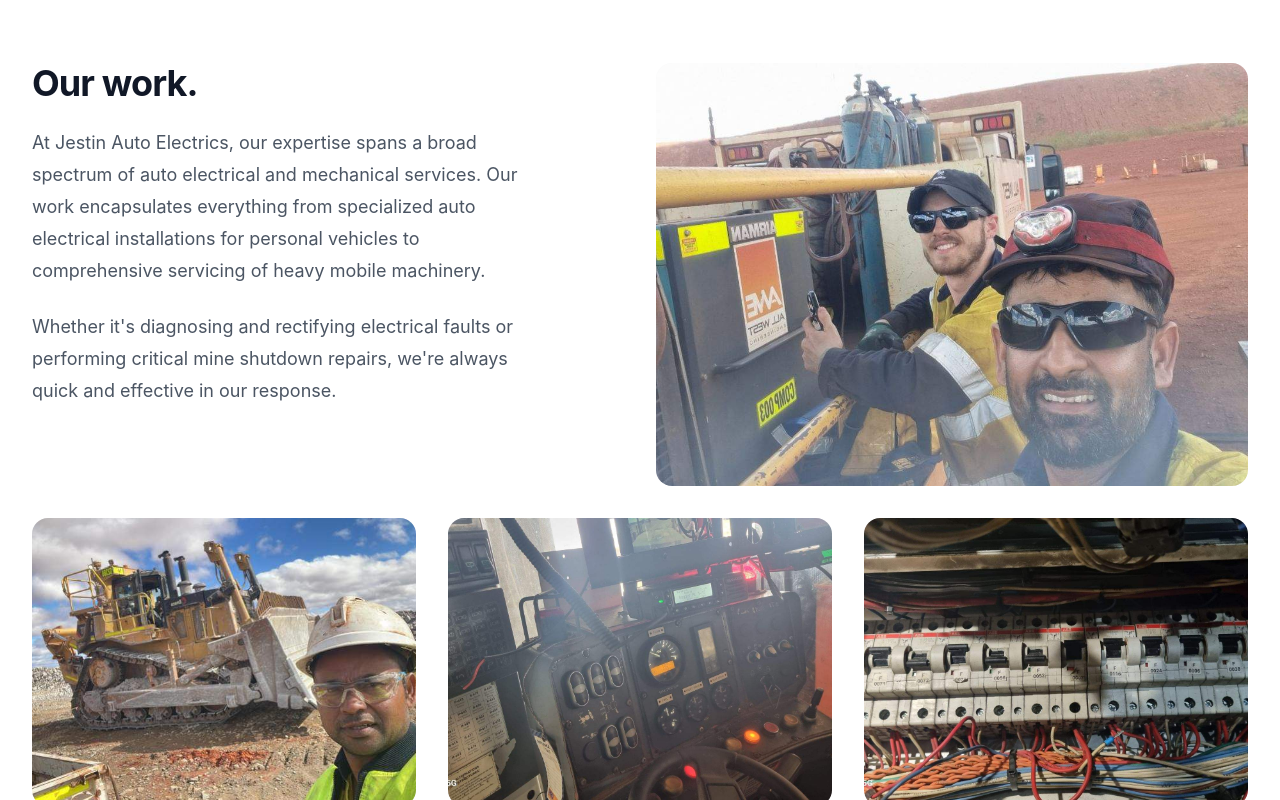
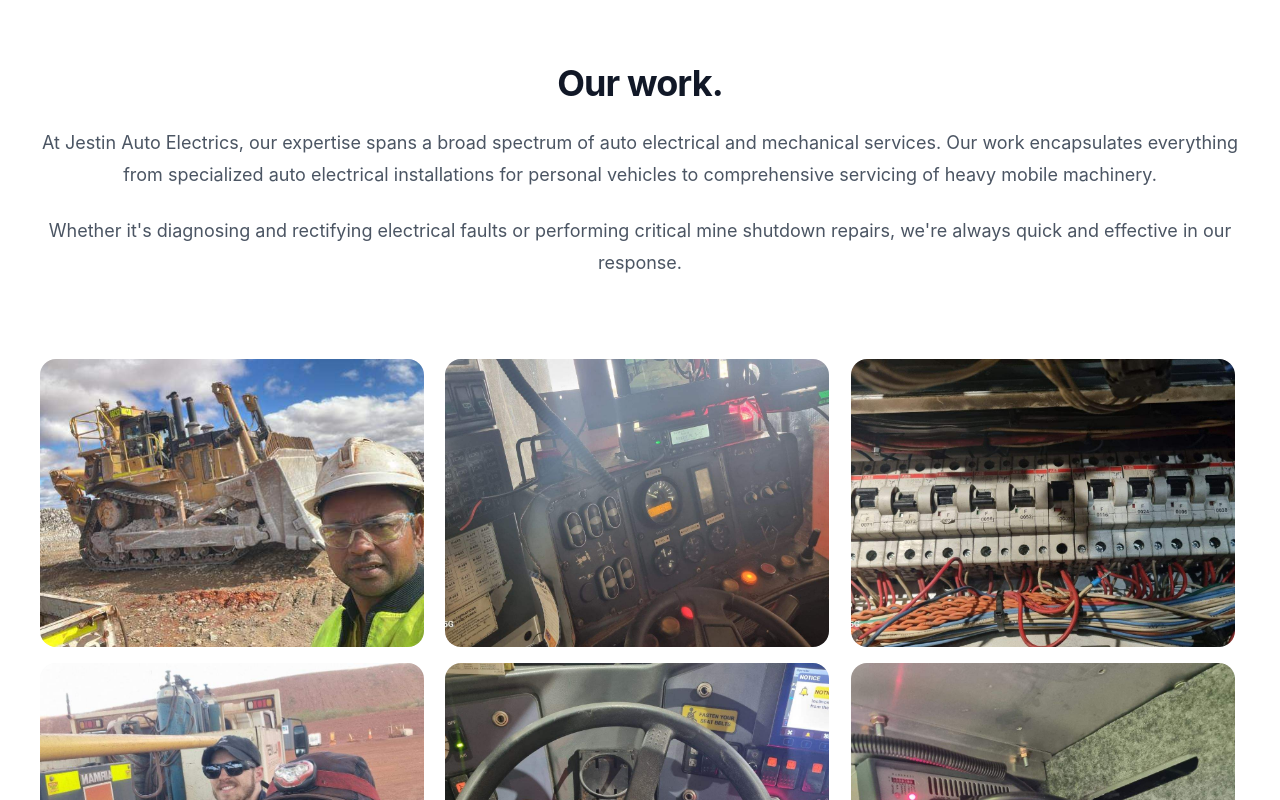
Before and after one commit to prajitlal4/jestin-auto-electrics, a Next.js app: page / in a window 1280 px wide. Shown: the part 1800-2600 px from the top of the page. Built offline with nearby package versions, Linux system fonts and the light colour scheme.

Commit message:
changed gallery, not sure if fade is working

```diff
--- a/pages/components/Gallery.jsx
+++ b/pages/components/Gallery.jsx
@@ -1,54 +1,88 @@
-import React from 'react'
+import React, { useState } from 'react';
 import Image from 'next/image'
 
-export default function Gallery() {
+function Gallery() {
+  const [isModalOpen, setModalOpen] = useState(false);
+  const [selectedImage, setSelectedImage] = useState('');
+
+  const openModal = (src) => {
+    setSelectedImage(src);
+    setModalOpen(true);
+  };
+
+  const closeModal = () => {
+    setModalOpen(false);
+    setSelectedImage('');
+  };
 
   return (
     <div className="bg-white py-24 sm:pb-32">
       <div className="mx-auto max-w-7xl px-6 lg:px-8">
         <div className="overflow-hidden">
           <div className="mx-auto grid max-w-2xl grid-cols-1 gap-x-12 gap-y-16 lg:mx-0 lg:min-w-full lg:max-w-none lg:flex-none lg:gap-y-8">
-              <div className="lg:col-end-1 lg:w-full lg:max-w-lg lg:pb-8">
-                <h2 className="text-3xl font-bold tracking-tight text-gray-900 sm:text-4xl">Our work.</h2>
-                <p className="mt-6 text-lg leading-8 text-gray-600">
+            <div className='md:items-center'>
+              <h2 className="text-3xl font-bold tracking-tight text-gray-900 sm:text-4xl lg:text-center">Our work.</h2>
+              <p className="mt-6 text-lg leading-8 text-gray-600 lg:text-center">
                 At Jestin Auto Electrics, our expertise spans a broad spectrum of auto electrical and mechanical services. Our work encapsulates
                 everything from specialized auto electrical installations for personal vehicles to comprehensive servicing of heavy mobile machinery.
               </p>
-                <p className="mt-6 text-lg leading-8 text-gray-600">
+              <p className="mt-6 text-lg leading-8 text-gray-600 lg:text-center">
                 Whether it&apos;s diagnosing and rectifying electrical faults or performing critical mine shutdown repairs, we&apos;re always quick and effective in our response.
               </p>
             </div>
-              <div className="flex flex-wrap items-start justify-end gap-6 sm:gap-8 lg:contents">
-                <div className="w-0 flex-auto lg:ml-auto lg:w-auto lg:flex-none lg:self-end">
+            <div className="container flex flex-wrap mx-auto lg:pt-10">
+              <div className="p-2 rounded lg:w-1/3 w-1/2 " onClick={() => openModal('/gallery/image13.jpg')}>
+                <img
+                  src="/gallery/image13.jpg"
+                  alt=""
+                  className="aspect-[4/3] w-[24rem]  rounded-2xl bg-gray-50 object-cover hover:opacity-90 hover:cursor-pointer"
+                />
+              </div>
+              <div className="p-2 rounded lg:w-1/3 w-1/2" onClick={() => openModal('/gallery/image11.jpg')}>
+                <img
+                  src="/gallery/image11.jpg"
+                  alt=""
+                  className="aspect-[4/3] w-[24rem]  rounded-2xl bg-gray-50 object-cover hover:opacity-90 hover:cursor-pointer"
+                />
+              </div>
+              <div className="p-2 rounded lg:w-1/3 w-1/2" onClick={() => openModal('/gallery/image10.jpg')}>
+                <img
+                  src="/gallery/image10.jpg"
+                  alt=""
+                  className="aspect-[4/3] w-[24rem]  rounded-2xl bg-gray-50 object-cover hover:opacity-90 hover:cursor-pointer"
+                />
+              </div>
+              <div className="p-2 rounded lg:w-1/3 w-1/2" onClick={() => openModal('/gallery/image19.jpg')}>
                 <img
                   src="/gallery/image19.jpg"
                   alt=""
-                    className="aspect-[7/5] w-[37rem] max-w-none rounded-2xl bg-gray-50 object-cover"
+                  className="aspect-[4/3] w-[24rem]  rounded-2xl bg-gray-50 object-cover hover:opacity-90 hover:cursor-pointer"
                 />
               </div>
-                <div className="contents lg:col-span-2 lg:col-end-2 lg:ml-auto lg:flex lg:w-[37rem] lg:items-start lg:justify-end lg:gap-x-8">
-                  <div className="hidden sm:block sm:w-0 sm:flex-auto lg:w-auto lg:flex-none">
+              <div className="p-2 rounded lg:w-1/3 w-1/2" onClick={() => openModal('/gallery/image18.jpg')}>
                 <img
-                      src="/gallery/image13.jpg"
+                  src="/gallery/image18.jpg"
                   alt=""
-                      className="aspect-[4/3] w-[24rem] max-w-none rounded-2xl bg-gray-50 object-cover"
+                  className="aspect-[4/3] w-[24rem]  rounded-2xl bg-gray-50 object-cover hover:opacity-90 hover:cursor-pointer"
                 />
               </div>
-                  <div className="hidden sm:block sm:w-0 sm:flex-auto lg:w-auto lg:flex-none">
+              <div className="p-2 rounded lg:w-1/3 w-1/2" onClick={() => openModal('/gallery/image1.jpg')}>
                 <img
-                      src="/gallery/image11.jpg"
+                  src="/gallery/image1.jpg"
                   alt=""
-                      className="aspect-[4/3] w-[24rem] max-w-none rounded-2xl bg-gray-50 object-cover"
+                  className="aspect-[4/3] w-[24rem]  rounded-2xl bg-gray-50 object-cover hover:opacity-90 hover:cursor-pointer"
                 />
               </div>
-                  <div className="hidden sm:block sm:w-0 sm:flex-auto lg:w-auto lg:flex-none">
-                    <img
-                      src="/gallery/image10.jpg"
-                      alt=""
-                      className="aspect-[4/3] w-[24rem] max-w-none rounded-2xl bg-gray-50 object-cover"
-                    />
+              {isModalOpen && (
+                <div className="fixed inset-0 bg-black bg-opacity-75 backdrop-blur-sm flex justify-center items-center z-50 px-10
+                transition-opacity duration-500 ${isModalOpen ? 'opacity-100' : 'opacity-0'}"
+                style={isModalOpen ? {} : { pointerEvents: 'none' }}>
+                  <div className="relative">
+                    <img src={selectedImage} alt="Enlarged" className="object-contain" />
+                    <button onClick={closeModal} className="absolute top-4 right-4 bg-white p-2 w-8 rounded-full drop-shadow-lg">x</button>
                   </div>
                 </div>
+              )}
             </div>
           </div>
         </div>
@@ -56,3 +90,5 @@ export default function Gallery() {
     </div>
   )
 }
+
+export default Gallery
--- a/tailwind.config.js
+++ b/tailwind.config.js
@@ -9,7 +9,11 @@ module.exports = {
     "./src/**/*.{js,ts,jsx,tsx,mdx}",
   ],
   theme: {
-    extend: {},
+    extend: {
+      transitionProperty: {
+        'opacity': 'opacity',
+      }
+    },
   },
   plugins: [
     require('@tailwindcss/forms')
```
Lines whose indentation alone changed are shown as unchanged.
